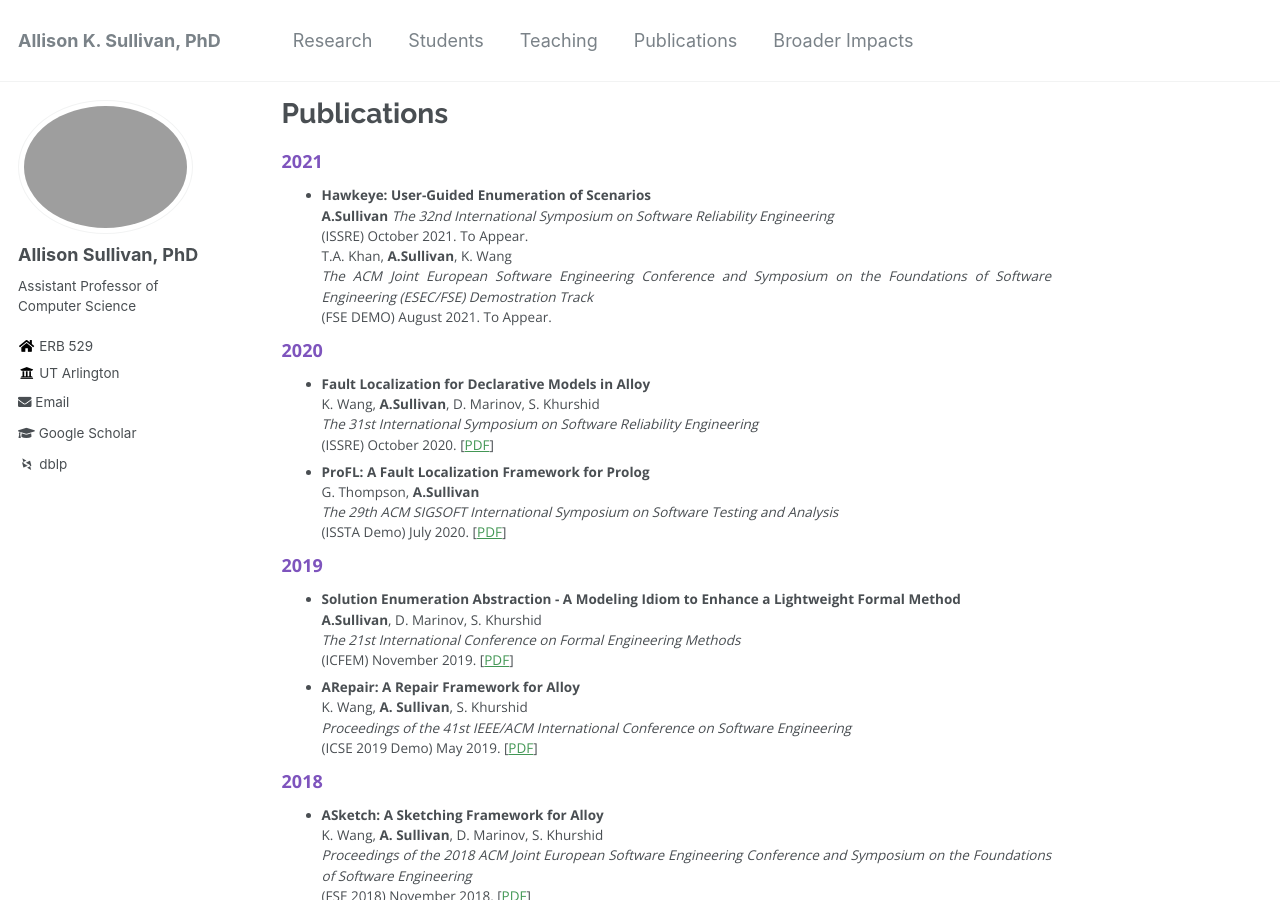
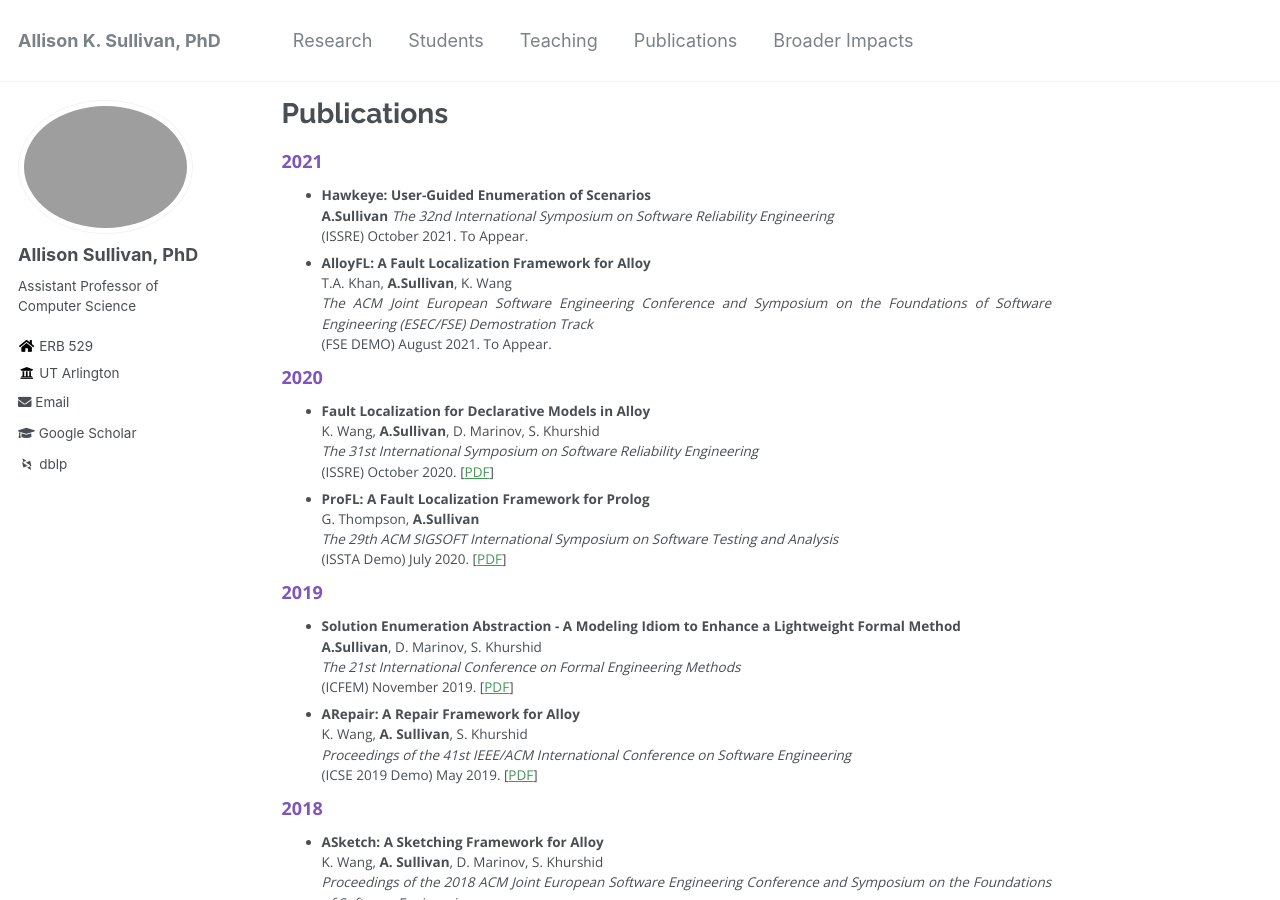
Before and after one commit to Allisonius/allisonius.github.io, a Jekyll site: the page built from _pages/publications.md, in a window 1280 px wide and 900 px high. Built offline with Jekyll 4.4.1, drawn with Linux system fonts in a browser that asks for light colours; some web fonts are replaced.

Commit message:
Update publications.md

```diff
--- a/_pages/publications.md
+++ b/_pages/publications.md
@@ -9,6 +9,7 @@ author_profile: true
 **A.Sullivan**
 _The 32nd International Symposium on Software Reliability Engineering_
 (ISSRE) October 2021. To Appear.
+* **AlloyFL: A Fault Localization Framework for Alloy**
 T.A. Khan, **A.Sullivan**, K. Wang
 _The ACM Joint European Software Engineering Conference and Symposium on the Foundations of Software Engineering (ESEC/FSE) Demostration Track_
 (FSE DEMO) August 2021. To Appear.
```
